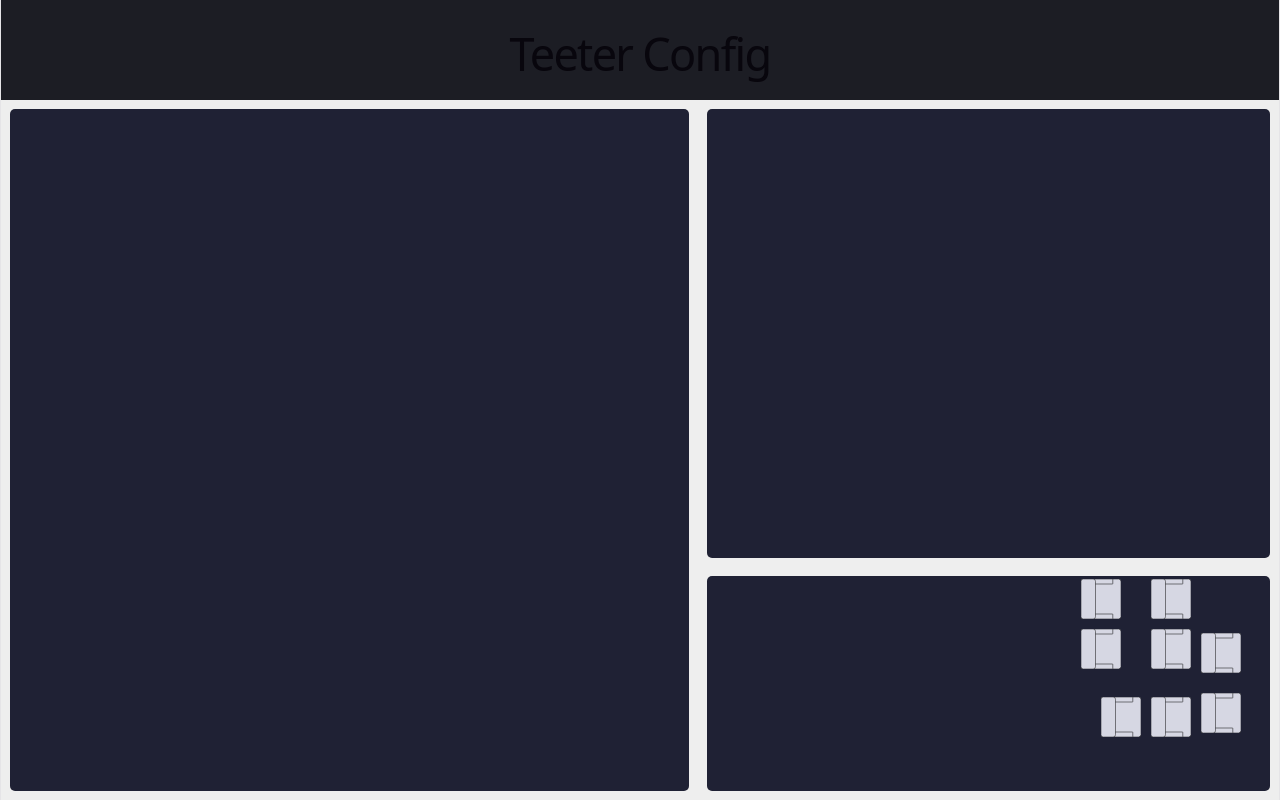
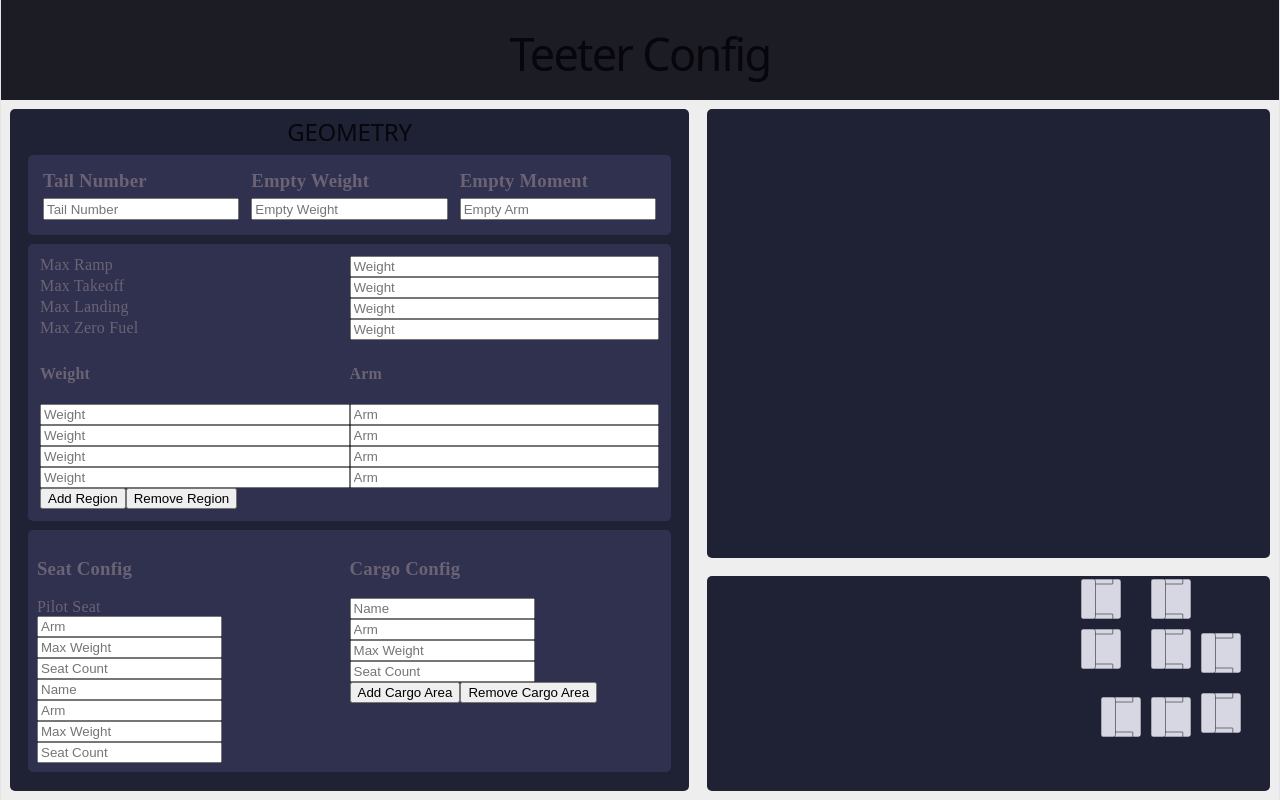
Before and after one commit to avtac/balance, a React (Vite) app: page / in a window 1280 px wide. Built offline with nearby package versions, Linux system fonts and the light colour scheme.

Commit message:
Created basic geometry input

```diff
--- a/src/App.css
+++ b/src/App.css
@@ -8,6 +8,7 @@
 .region {
   background: #1f2134;
   border-radius: 5px;
+  padding: 9px;
   margin: 9px;
 }
 
--- a/src/App.tsx
+++ b/src/App.tsx
@@ -1,5 +1,6 @@
 import './App.css'
 import { Region, HorizontalRegion, VerticalRegion } from './Layout.tsx'
+import Geometry from './Geometry.tsx'
 import Diagram from './Diagram.tsx'
 
 function App() {
@@ -7,6 +8,7 @@ function App() {
     <section id="content">
       <HorizontalRegion fraction={"1.2fr"}>
         <Region>
+          <Geometry />
         </Region>
         <VerticalRegion fraction={"2.0fr"}>
           <Region>
--- /dev/null
+++ b/src/Geometry.css
@@ -0,0 +1,22 @@
+#geometry {
+  display: flex;
+  /* flex-direction: row; */
+  * {
+    margin: 3px;
+  }
+}
+
+#limits,
+#regions {
+  margin: 3px;
+}
+
+/* .weightRegion input:nth-child(odd) { */
+/*   margin-left: auto; */
+/*   margin-right: 4px; */
+/* } */
+
+/* .weightRegion input:nth-child(even) { */
+/*   margin-right: auto; */
+/*   margin-left: 4px; */
+/* } */
--- /dev/null
+++ b/src/Geometry.tsx
@@ -0,0 +1,156 @@
+import { useState } from "react";
+import "./Geometry.css"
+import { VerticalRegion, HorizontalRegion, Subregion } from "./Layout";
+
+function AircraftConfig() {
+  return (
+    <section id="geometry">
+      <VerticalRegion>
+        <h3>Tail Number</h3>
+        <input placeholder="Tail Number" />
+      </VerticalRegion>
+      <VerticalRegion>
+        <h3>Empty Weight</h3>
+        <input type="number" placeholder="Empty Weight"/>
+      </VerticalRegion>
+      <VerticalRegion>
+        <h3>Empty Moment</h3>
+        <input type="number" placeholder="Empty Arm"/>
+      </VerticalRegion>
+    </section>
+  );
+}
+
+function WeightLimits({name = undefined}) {
+  let title = <label>{name}</label>;
+  if (!name) {
+    title = (
+      <input placeholder="Limit Name"/>
+    )
+  }
+  return (
+    <div className="weightLimit">
+      <HorizontalRegion>
+        {title}
+        <input placeholder="Weight"/>
+      </HorizontalRegion>
+    </div>
+  );
+}
+
+function WeightRegion({name = undefined}) {
+  return (
+    <div className="weightRegion">
+      <HorizontalRegion>
+        <h4>Weight</h4>
+        <h4>Arm</h4>
+        <input placeholder="Weight"/>
+        <input placeholder="Arm"/>
+        <input placeholder="Weight"/>
+        <input placeholder="Arm"/>
+        <input placeholder="Weight"/>
+        <input placeholder="Arm"/>
+        <input placeholder="Weight"/>
+        <input placeholder="Arm"/>
+      </HorizontalRegion>
+    </div>
+  );
+}
+
+function SeatInput({name=undefined}) {
+  return (
+    <div className="seatInput">
+      {name != undefined ? (
+        <p>{name}</p>
+      ) : (
+        <input placeholder="Name" />
+      )}
+      <input placeholder="Arm"/>
+      <input placeholder="Max Weight"/>
+      <input placeholder="Seat Count"/>
+    </div>
+  );
+}
+
+function SeatConfig() {
+  return (
+    <div id="seatConfig">
+      <h3>Seat Config</h3>
+      <SeatInput name={"Pilot Seat"}/>
+      <SeatInput />
+    </div>
+  );
+}
+
+function CargoInput({name=undefined}) {
+  return (
+    <div className="seatInput">
+      {name != undefined ? (
+        <p>{name}</p>
+      ) : (
+        <input placeholder="Name" />
+      )}
+      <input placeholder="Arm"/>
+      <input placeholder="Max Weight"/>
+      <input placeholder="Seat Count"/>
+    </div>
+  );
+}
+
+function CargoConfig() {
+  let [count, setCount] = useState(1);
+  return (
+    <div id="cargoConfig">
+      <h3>Cargo Config</h3>
+        {Array(count).fill(null).map((_, index) => (
+          <CargoInput key={index}/>
+        ))}
+      <button onClick={() => setCount(count + 1)}>Add Cargo Area</button>
+      <button onClick={() => setCount(Math.max(count - 1, 1))}>Remove Cargo Area</button>
+    </div>
+  );
+}
+
+function AircraftLimits() {
+  let [regionCount, setRegionCount] = useState(0);
+  return (
+    <>
+      <section id="limits">
+        <WeightLimits name={"Max Ramp"}/>
+        <WeightLimits name={"Max Takeoff"}/>
+        <WeightLimits name={"Max Landing"}/>
+        <WeightLimits name={"Max Zero Fuel"}/>
+      </section>
+      <section id="regions">
+        <WeightRegion name={"Standard"}/>
+        {Array(regionCount).fill(null).map((_, index) => (
+          <WeightRegion key={index}/>
+        ))}
+        <button onClick={() => setRegionCount(regionCount + 1)}>Add Region</button>
+        <button onClick={() => setRegionCount(Math.max(regionCount - 1, 0))}>Remove Region</button>
+      </section>
+    </>
+  );
+}
+
+function Geometry() {
+  return (
+    <>
+      <h2>GEOMETRY</h2>
+      <Subregion>
+        <AircraftConfig />
+      </Subregion>
+      <Subregion>
+        <AircraftLimits />
+      </Subregion>
+      <Subregion>
+        <HorizontalRegion>
+          <SeatConfig />
+          <CargoConfig />
+        </HorizontalRegion>
+      </Subregion>
+    </>
+  );
+}
+
+export default Geometry;
```
